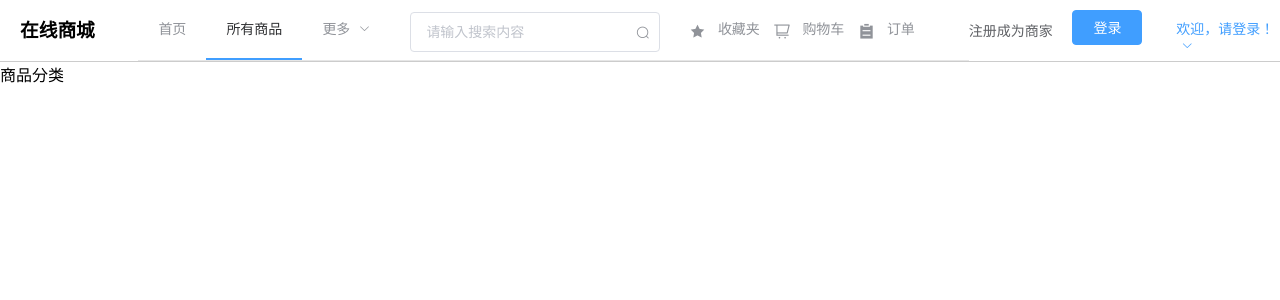
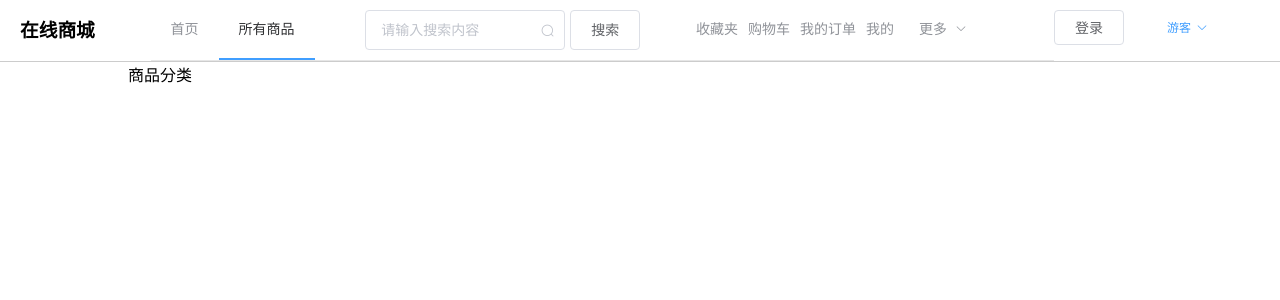
Before and after one commit to Hacker-C/mall-system, a Vue app: page /home in a window 1280 px wide. Both pictures are taken after a click on the item "所有商品". Shown: the top 300 px of the page. Built offline with nearby package versions, Linux system fonts and the light colour scheme.

Commit message:
fix: 重构导航栏

```diff
--- a/src/components/Header.vue
+++ b/src/components/Header.vue
@@ -3,7 +3,7 @@
     <el-col :span="4">
       <h3 style="padding-left: 20px; padding-top: 15px">在线商城</h3>
     </el-col>
-    <el-col flex="1" :push="0" style="">
+    <el-col flex="1">
       <el-menu
         :default-active="path"
         class="el-menu-demo"
@@ -13,45 +13,40 @@
       >
         <el-menu-item index="/home">首页</el-menu-item>
         <el-menu-item index="/product_list">所有商品</el-menu-item>
+        <el-col :span="10" style="text-align: center">
+          <el-input
+            v-model="search"
+            placeholder="请输入搜索内容"
+            suffix-icon="el-icon-search"
+            style="width: 200px; margin-top: 10px"
+          ></el-input>
+          <el-button style="margin-left: 5px">搜索</el-button>
+        </el-col>
+        <el-menu-item index="5" class="el-menu-right" :offset="2"
+          >收藏夹</el-menu-item
+        >
+        <el-menu-item index="6" class="el-menu-right">购物车</el-menu-item>
+        <el-menu-item index="7" class="el-menu-right">我的订单</el-menu-item>
+        <el-menu-item index="8" class="el-menu-right">我的</el-menu-item>
         <el-submenu index="">
           <template slot="title">更多</template>
           <el-menu-item index="/about">关于本网站</el-menu-item>
           <el-menu-item index="/notice">网站公告</el-menu-item>
+          <el-menu-item index="shopkeeper">
+            <el-link>注册成为商家</el-link>
+          </el-menu-item>
         </el-submenu>
-        <el-menu-item>
-          <el-input
-            v-model="search"
-            style="width: 250px"
-            placeholder="请输入搜索内容"
-            suffix-icon="el-icon-search"
-          ></el-input>
-        </el-menu-item>
-
-        <el-menu-item index="5" class="el-menu-right"
-          ><i class="el-icon-star-on"></i> 收藏夹</el-menu-item
-        >
-        <el-menu-item index="6" class="el-menu-right"
-          ><i class="el-icon-shopping-cart-1"></i> 购物车</el-menu-item
-        >
-        <el-menu-item index="7" class="el-menu-right">
-          <i class="el-icon-s-order"></i> 订单</el-menu-item
-        >
       </el-menu>
     </el-col>
-    <el-col :span="3" style="margin-top: 20px">
-      <el-link>注册成为商家</el-link>
-    </el-col>
     <el-col :span="3">
-      <el-button
-        type="primary"
-        style="height: 35px; line-height: 10px; margin-top: 10px"
+      <el-button style="height: 35px; line-height: 10px; margin-top: 10px"
         >登录</el-button
       >
     </el-col>
     <el-col :span="3" style="padding-right: 0; padding-top: 18px">
       <el-dropdown style="width: 100%; padding: 0">
         <span class="el-dropdown-link">
-          欢迎，请登录！<i class="el-icon-arrow-down el-icon--right"></i>
+          游客<i class="el-icon-arrow-down el-icon--right"></i>
         </span>
         <el-dropdown-menu slot="dropdown">
           <el-dropdown-item>个人信息</el-dropdown-item>
@@ -87,6 +82,7 @@ export default {
 .el-dropdown-link {
   cursor: pointer;
   color: #409eff;
+  font-size: 12px;
 }
 .el-icon-arrow-down {
   font-size: 12px;
--- a/src/views/ProductList.vue
+++ b/src/views/ProductList.vue
@@ -1,5 +1,7 @@
 <template>
-  <div>商品分类</div>
+  <div style="width: 80%; margin-left: 50%; transform: translate(-50%)">
+    商品分类
+  </div>
 </template>
 
 <script>
--- a/src/views/home/Home.vue
+++ b/src/views/home/Home.vue
@@ -1,17 +1,20 @@
 <template>
   <div style="width: 80%; margin-left: 50%; transform: translate(-50%)">
     <Carousel />
-    <Hot />
+    <Category />
+    <Test />
   </div>
 </template>
 
 <script>
 const Carousel = () => import('./components/Carousel.vue')
-const Hot = () => import('./components/Category.vue')
+const Category = () => import('./components/Category.vue')
+const Test = () => import('./Test.vue')
 export default {
   components: {
     Carousel,
-    Hot
+    Category,
+    Test
   }
 }
 </script>
--- /dev/null
+++ b/src/views/home/Test.vue
@@ -0,0 +1,19 @@
+<template>
+  <div>
+    <el-tabs :tab-position="tabPosition" style="height: 200px">
+      <el-tab-pane label="用户管理">用户管理</el-tab-pane>
+      <el-tab-pane label="配置管理">配置管理</el-tab-pane>
+      <el-tab-pane label="角色管理">角色管理</el-tab-pane>
+      <el-tab-pane label="定时任务补偿">定时任务补偿</el-tab-pane>
+    </el-tabs>
+  </div>
+</template>
+<script>
+export default {
+  data() {
+    return {
+      tabPosition: 'left'
+    }
+  }
+}
+</script>
--- a/src/views/home/components/Category.vue
+++ b/src/views/home/components/Category.vue
@@ -4,8 +4,8 @@
       <h3 class="header">商品分类</h3>
     </el-row>
     <el-row class="classify-container">
-      <el-tabs :tab-position="tabPosition">
-        <el-tab-pane label="零食蔬菜" style="display: block; padding-right: 0">
+      <el-tabs :tab-position="tabPosition" :lazy="true">
+        <el-tab-pane label="零食蔬菜" class="tab-pane">
           <div class="card-bd">
             <el-card class="card" v-for="i in 7" :key="i">
               <img
@@ -26,7 +26,7 @@
             </el-card>
           </div>
         </el-tab-pane>
-        <el-tab-pane label="图书教育" style="display: block; padding-right: 0">
+        <el-tab-pane label="图书教育" class="tab-pane">
           <div class="card-bd">
             <el-card class="card" v-for="item in books" :key="item.id">
               <img :src="item.src" class="image" />
@@ -44,7 +44,9 @@
             </el-card>
           </div>
         </el-tab-pane>
-        <el-tab-pane label="家用电器">家用电器</el-tab-pane>
+        <el-tab-pane label="家用电器">
+          <div class="card-bd3">123</div>
+        </el-tab-pane>
         <el-tab-pane label="个护清洁">个护清洁</el-tab-pane>
         <el-tab-pane label="电子数码">电子数码</el-tab-pane>
         <el-tab-pane label="医药保健">医药保健</el-tab-pane>
@@ -76,13 +78,19 @@ export default {
           desc: '《活着》是当代作家余华的代表作，讲述了一个人历尽世间沧桑和磨难的一生，亦将中国大半个世纪的社会变迁凝缩其间。《活着》还讲述了眼泪的宽广和丰富；讲述了绝望的不存在；讲述了人是为了活着本身而活着的，而不是为了活着之外的任何事物而活着。'
         },
         {
-          id: 1,
+          id: 2,
           name: '活着',
           src: require('../../../assets/upload/book1.png'),
           desc: '《活着》是当代作家余华的代表作，讲述了一个人历尽世间沧桑和磨难的一生，亦将中国大半个世纪的社会变迁凝缩其间。《活着》还讲述了眼泪的宽广和丰富；讲述了绝望的不存在；讲述了人是为了活着本身而活着的，而不是为了活着之外的任何事物而活着。'
         },
         {
-          id: 1,
+          id: 3,
+          name: '活着',
+          src: require('../../../assets/upload/book1.png'),
+          desc: '《活着》是当代作家余华的代表作，讲述了一个人历尽世间沧桑和磨难的一生，亦将中国大半个世纪的社会变迁凝缩其间。《活着》还讲述了眼泪的宽广和丰富；讲述了绝望的不存在；讲述了人是为了活着本身而活着的，而不是为了活着之外的任何事物而活着。'
+        },
+        {
+          id: 4,
           name: '活着',
           src: require('../../../assets/upload/book1.png'),
           desc: '《活着》是当代作家余华的代表作，讲述了一个人历尽世间沧桑和磨难的一生，亦将中国大半个世纪的社会变迁凝缩其间。《活着》还讲述了眼泪的宽广和丰富；讲述了绝望的不存在；讲述了人是为了活着本身而活着的，而不是为了活着之外的任何事物而活着。'
@@ -134,4 +142,8 @@ export default {
   flex-wrap: wrap;
   align-content: center;
 }
+
+.tab-pane {
+  padding-right: 0;
+}
 </style>
```
